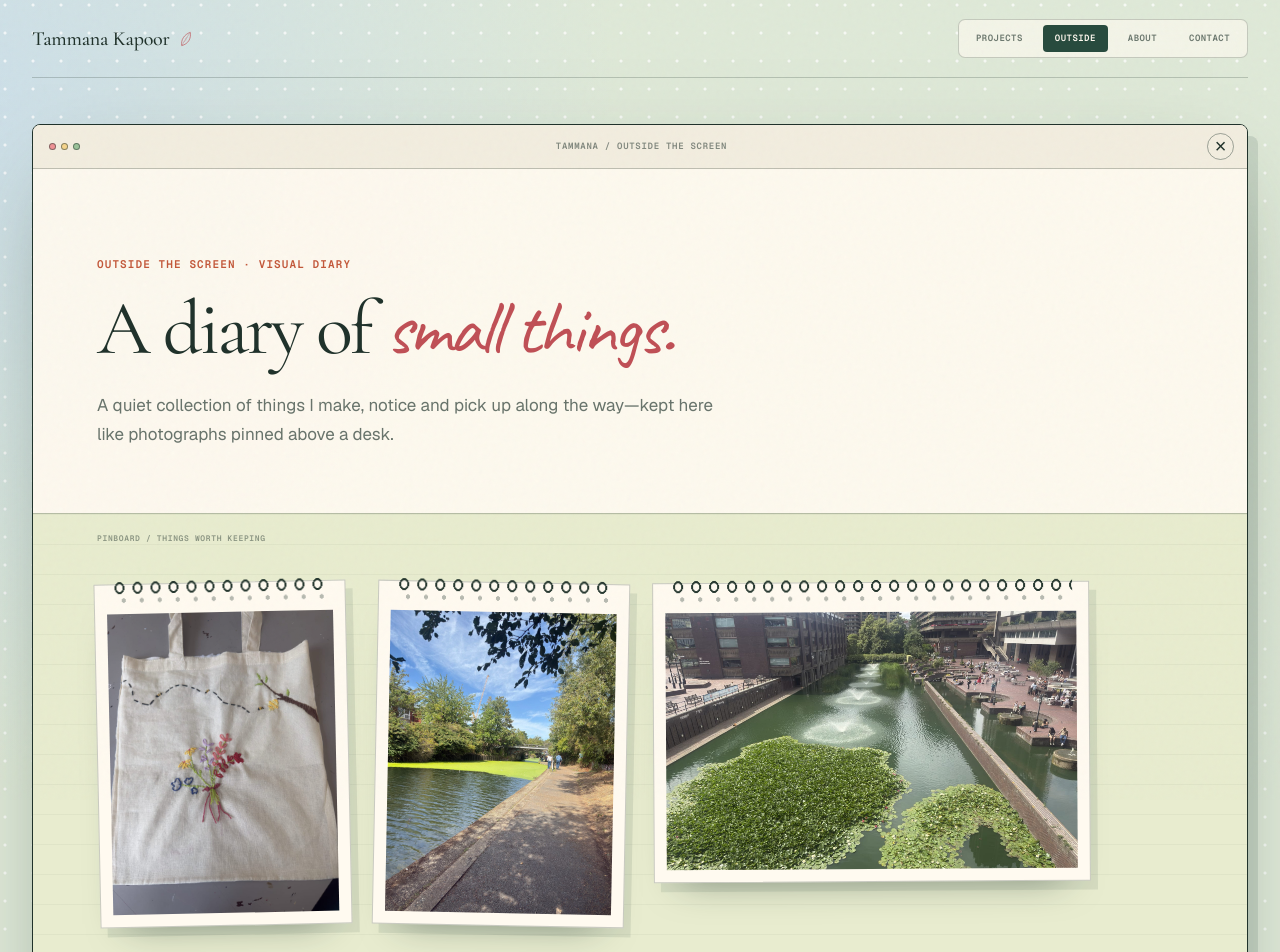
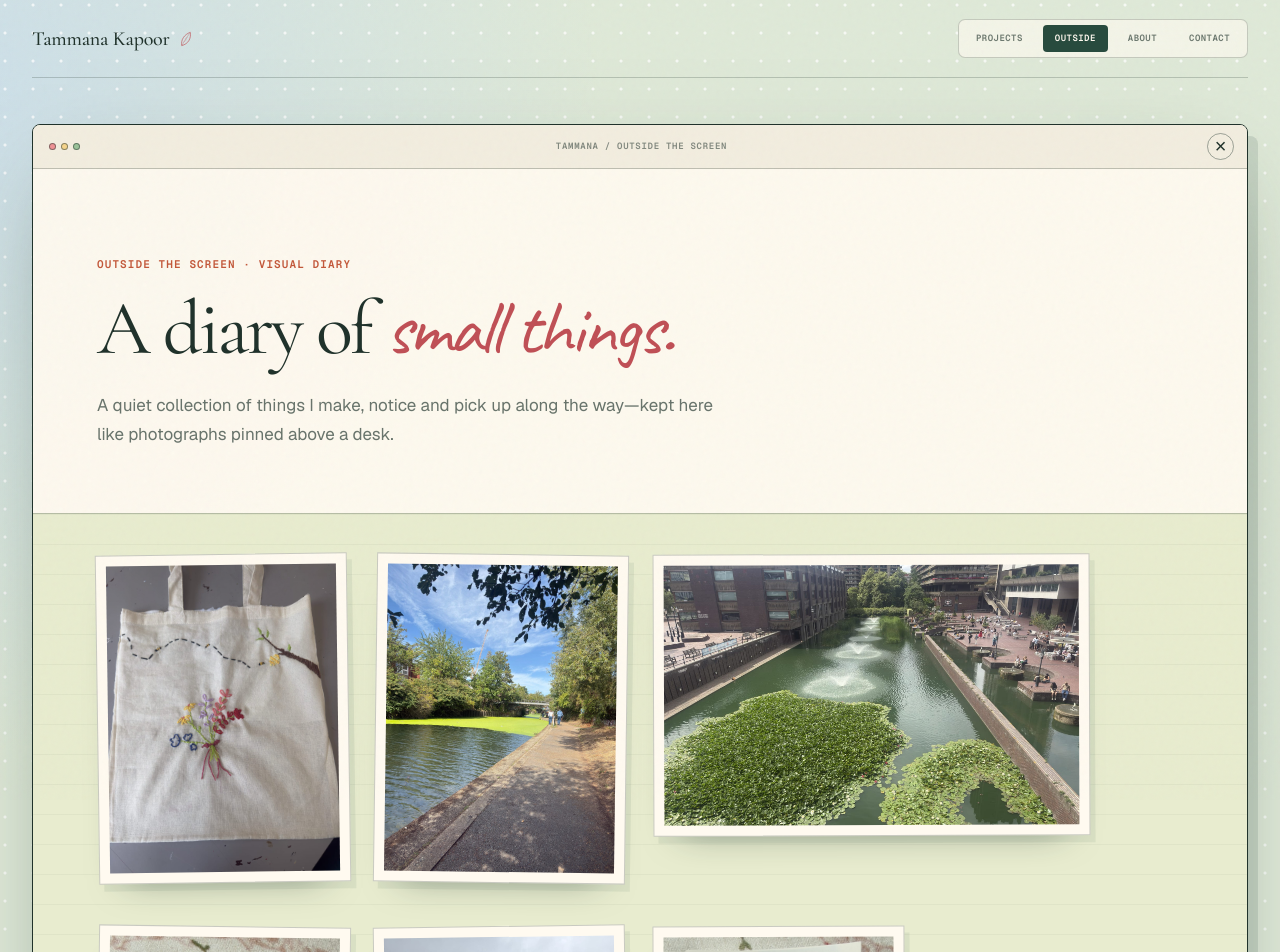
Before and after one commit to tammanakapoor/website-portfolio, a Next.js app: page /outside in a window 1280 px wide. Shown: the top 952 px of the page. Built offline with nearby package versions, Linux system fonts and the light colour scheme.

Commit message:
Simplify visual diary to loose photo prints

```diff
--- a/app/globals.css
+++ b/app/globals.css
@@ -766,7 +766,7 @@ footer a:hover { color: var(--ink); }
 /* Photo board */
 .page-header-short { padding-bottom: 40px; }
 .board { display: grid; grid-template-columns: repeat(12, 1fr); grid-auto-flow: dense; align-items: start; gap: 44px 26px; padding: 30px 0 60px; border-top: 1px solid var(--ink); }
-.board .spiral-card { grid-column: span 4; }
+.board .photo-print { grid-column: span 4; }
 .board .board-tall { grid-column: span 3; }
 .board .board-square { grid-column: span 3; margin-top: 36px; }
 .board .board-wide { grid-column: span 5; }
@@ -776,46 +776,25 @@ footer a:hover { color: var(--ink); }
 .board .board-square .photo-placeholder, .board .board-square .board-photo { aspect-ratio: 1; }
 .board .board-wide .photo-placeholder, .board .board-wide .board-photo { aspect-ratio: 16 / 10; }
 .board-photo { display: block; width: 100%; height: auto; object-fit: cover; background: #ebe4d4; }
-.spiral-card {
+.photo-print {
   position: relative;
   margin: 0;
-  padding: 29px 12px 12px;
+  padding: 10px;
   background: #fffaf0;
   border: 1px solid rgba(32,50,43,.24);
-  box-shadow: 7px 9px 0 rgba(40,75,62,.1), 0 24px 38px -28px rgba(26,48,39,.5);
-  transform: rotate(-1.2deg);
+  box-shadow: 5px 7px 0 rgba(40,75,62,.08), 0 22px 36px -28px rgba(26,48,39,.5);
+  transform: rotate(-.8deg);
   transition: transform .35s cubic-bezier(.2,.75,.2,1), box-shadow .35s ease;
 }
-.spiral-card:nth-child(even) { transform: rotate(1.1deg); }
-.spiral-card:nth-child(3n) { transform: rotate(-.35deg); }
-.spiral-card::before {
-  content: "";
-  position: absolute;
-  z-index: 2;
-  top: -8px;
-  left: 16px;
-  right: 16px;
-  height: 24px;
-  pointer-events: none;
-  background: radial-gradient(ellipse at center, transparent 0 3px, #26372f 3.4px 4.7px, transparent 5px) 0 0 / 18px 22px repeat-x;
-}
-.spiral-card::after {
-  content: "";
-  position: absolute;
-  top: 13px;
-  left: 20px;
-  right: 20px;
-  height: 5px;
-  pointer-events: none;
-  background: radial-gradient(circle, rgba(32,50,43,.32) 0 2px, transparent 2.4px) 0 0 / 18px 5px repeat-x;
-}
-.spiral-card:hover { z-index: 2; transform: rotate(0) translateY(-5px); box-shadow: 9px 12px 0 rgba(40,75,62,.1), 0 30px 44px -26px rgba(26,48,39,.56); }
+.photo-print:nth-child(even) { transform: rotate(.75deg); }
+.photo-print:nth-child(3n) { transform: rotate(-.2deg); }
+.photo-print:hover { z-index: 2; transform: rotate(0) translateY(-5px); box-shadow: 7px 10px 0 rgba(40,75,62,.09), 0 30px 44px -26px rgba(26,48,39,.56); }
 
 @media (max-width: 900px) {
   .case { grid-template-columns: 1fr; grid-template-areas: "head" "cover" "body"; row-gap: 36px; padding: 60px 0 80px; }
   .case-cover { position: static; }
   .board { grid-template-columns: repeat(2, 1fr); gap: 40px 20px; }
-  .board .spiral-card, .board .board-tall, .board .board-square, .board .board-wide, .board .board-landscape { grid-column: span 1; margin-top: 0; }
+  .board .photo-print, .board .board-tall, .board .board-square, .board .board-wide, .board .board-landscape { grid-column: span 1; margin-top: 0; }
 }
 @media (max-width: 560px) {
   .page-header { padding: 60px 0 50px; }
@@ -897,12 +876,11 @@ footer a:hover { color: var(--ink); }
 .desk-subpage .back-link { padding: 40px 0 55px; text-align: center; }
 
 .desk-subpage .page-header-short { max-width: 800px; padding-bottom: 64px; }
-.desk-subpage .board { position: relative; margin: 0 calc(clamp(28px, 5vw, 74px) * -1); padding: 68px clamp(28px, 5vw, 74px) 90px; border-top-color: rgba(32,50,43,.25); background:
+.desk-subpage .board { position: relative; margin: 0 calc(clamp(28px, 5vw, 74px) * -1); padding: 40px clamp(28px, 5vw, 74px) 90px; border-top-color: rgba(32,50,43,.25); background:
   linear-gradient(rgba(32,50,43,.045) 1px, transparent 1px) 0 0 / 100% 30px,
   #e8eccf;
 }
-.desk-subpage .board::before { content: "pinboard / things worth keeping"; position: absolute; top: 20px; left: clamp(28px, 5vw, 74px); color: rgba(32,50,43,.46); font: 600 8px/1 var(--mono); letter-spacing: .08em; text-transform: uppercase; }
-.desk-subpage .board .spiral-card { background: var(--desk-page-cream); }
+.desk-subpage .board .photo-print { background: var(--desk-page-cream); }
 .desk-subpage .photo-placeholder { background-color: rgba(255,250,240,.58); }
 .desk-subpage .photo-placeholder::after { border-color: rgba(32,50,43,.2); }
 
--- a/app/outside/page.tsx
+++ b/app/outside/page.tsx
@@ -40,7 +40,7 @@ export default function OutsidePage() {
 
           <div className="board" aria-label="Photographs from outside the screen">
             {frames.map((f) => (
-              <figure className={`spiral-card board-${f.shape}`} key={f.src}>
+              <figure className={`photo-print board-${f.shape}`} key={f.src}>
                 <img className="board-photo" src={f.src} alt={f.alt} loading="lazy" decoding="async" />
               </figure>
             ))}
```
